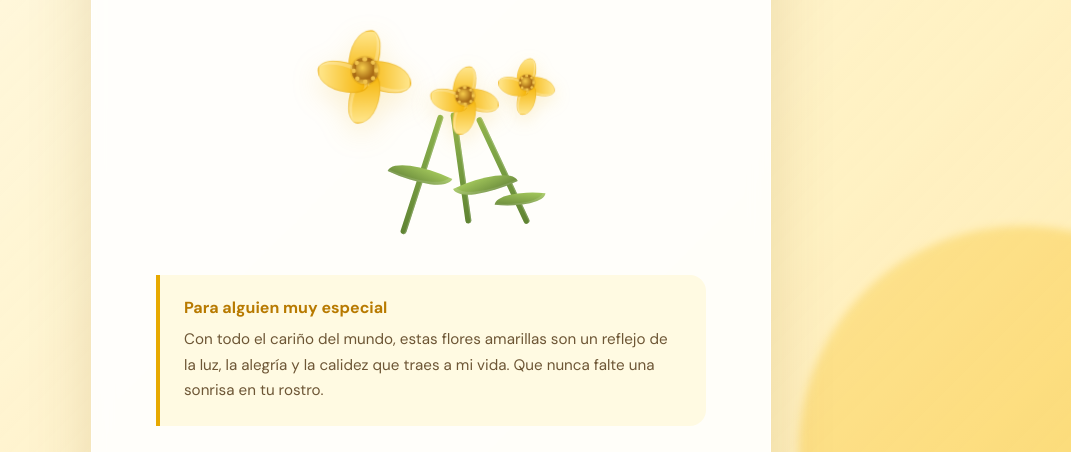
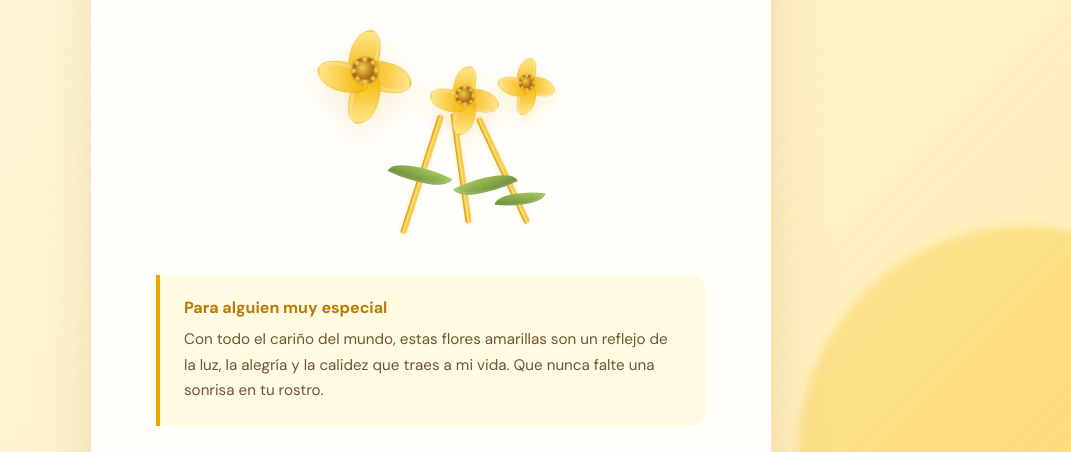
Before and after one commit to cristianguerrero107/Para-Linda, a plain HTML site: page index.html in a window 1280 px wide. Shown: the part 334-786 px from the top of the page, without its empty margins (209-1280 px from the left). Drawn offline with nearby package versions, Linux system fonts and the light colour scheme.

Commit message:
Make flower stems yellow

```diff
--- a/styles.css
+++ b/styles.css
@@ -109,6 +109,7 @@ h1 em { color: var(--ink); font-weight: 600; }
   box-shadow: 0 0 0 .08rem rgba(168, 106, 20, .18);
 }
 
+/* Tallos dibujados en amarillo para mantener toda la ilustración en la misma paleta. */
 .stem {
   position: absolute;
   z-index: 1;
@@ -116,10 +117,10 @@ h1 em { color: var(--ink); font-weight: 600; }
   left: 47%;
   width: .38rem;
   height: 7.8rem;
-  background: linear-gradient(180deg, #8fb650, #5f8332);
+  background: linear-gradient(90deg, #d89400, #ffe477 48%, #e8a900);
   border-radius: 1rem;
   transform: rotate(18deg);
-  box-shadow: inset -0.08rem 0 0 rgba(255,255,255,.18);
+  box-shadow: inset -0.08rem 0 0 rgba(255,255,255,.35), 0 0 .35rem rgba(231, 169, 0, .22);
 }
 .stem-two { left: 57%; height: 7rem; transform: rotate(-8deg); }
 .stem-three { left: 68%; height: 7.3rem; transform: rotate(-25deg); }
@@ -147,4 +148,4 @@ h1 em { color: var(--ink); font-weight: 600; }
 .footer span { color: #df8b00; }
 @keyframes float { 0%, 100% { translate: 0 0; } 50% { translate: 0 -.45rem; } }
 @media (prefers-reduced-motion: reduce) { *, *::before, *::after { animation: none !important; scroll-behavior: auto !important; } }
-@media (max-width: 480px) { .card { border-radius: 1.35rem; } .flower-art { transform: scale(.9); transform-origin: center; margin-top: 1rem; margin-bottom: .4rem; } .dedication { padding: 1.1rem; }
+@media (max-width: 480px) { .card { border-radius: 1.35rem; } .flower-art { transform: scale(.9); transform-origin: center; margin-top: 1rem; margin-bottom: .4rem; } .dedication { padding: 1.1rem; } }
```
